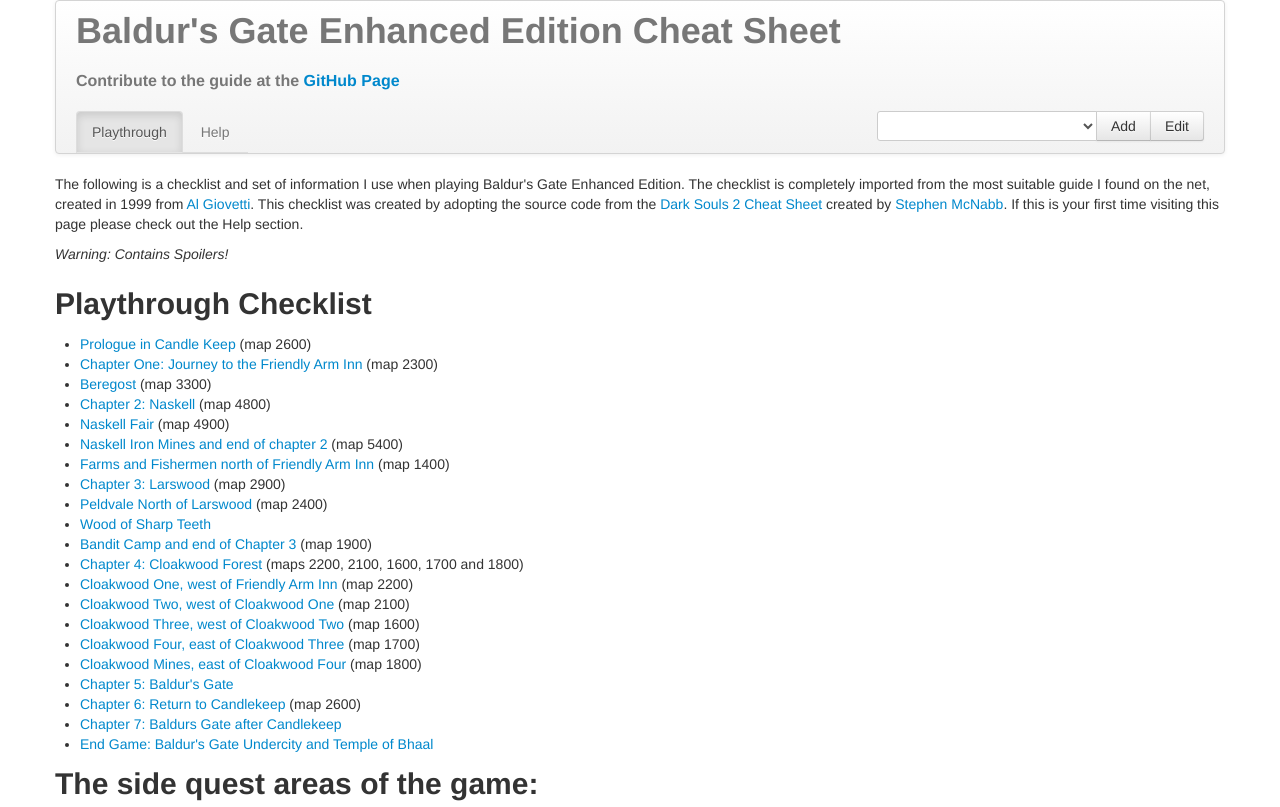
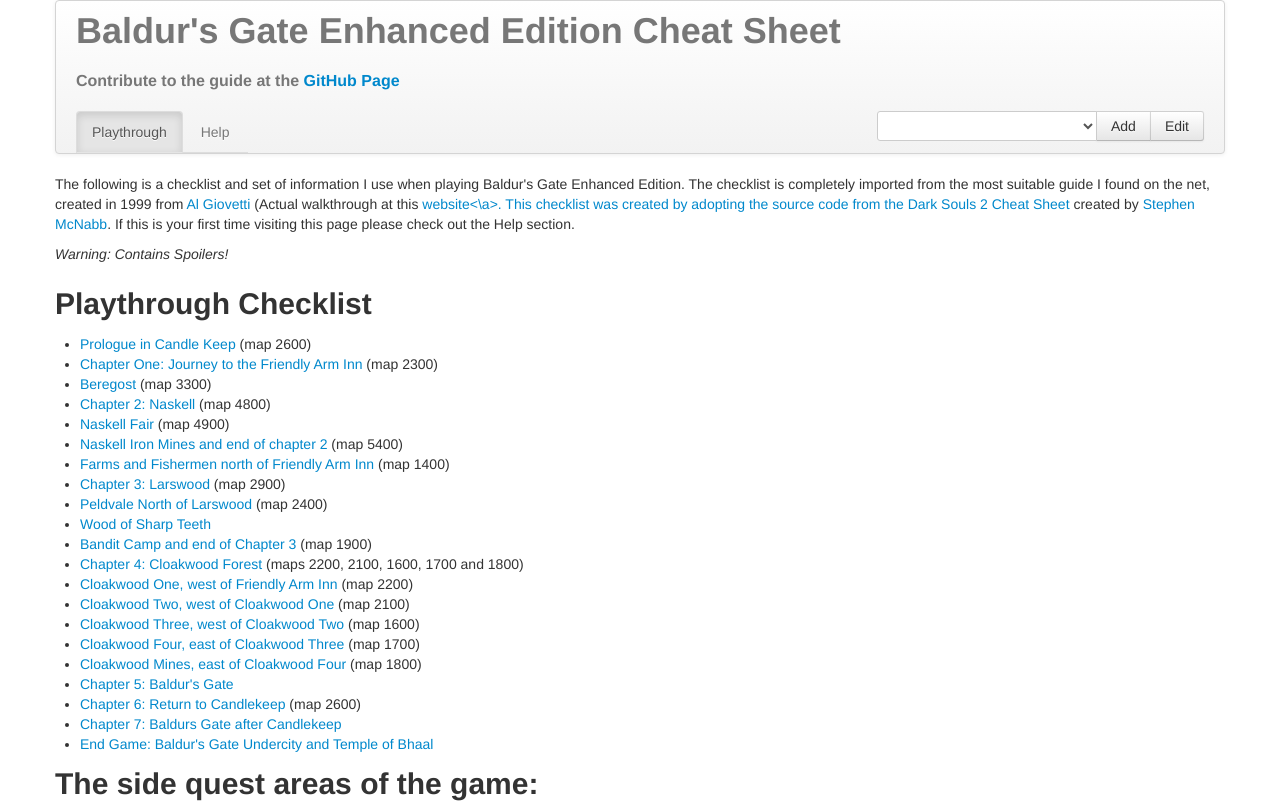
Before and after one commit to gix85/BGEE_cheat_sheet, a plain HTML site: page index.html in a window 1280 px wide. Shown: the top 807 px of the page. Drawn offline with nearby package versions, Linux system fonts and the light colour scheme; a script that the page names is missing.

Commit message:
Update index.html

```diff
--- a/index.html
+++ b/index.html
@@ -48,7 +48,7 @@
             <p>
                 The following is a checklist and set of information I use when playing Baldur's Gate Enhanced Edition.
                 The checklist is completely imported from the most suitable guide I found on the net, created in 1999
-                from <a href="mailto:wizards@charm.net">Al Giovetti</a>. This checklist was created by adopting the source
+                from <a href="mailto:wizards@charm.net">Al Giovetti</a> (Actual walkthrough at this <a href="http://www.thecomputershow.com/computershow/walkthroughs/baldursgatewalk.htm">website<\a>. This checklist was created by adopting the source
                 code from the <a href="https://github.com/smcnabb/dark-souls-2-cheat-sheet/tree/gh-pages">Dark Souls 2 Cheat Sheet</a> created by <a href="https://github.com/smcnabb">Stephen McNabb</a>.
                 If this is your first time visiting this page please check
                 out the Help section.
```
